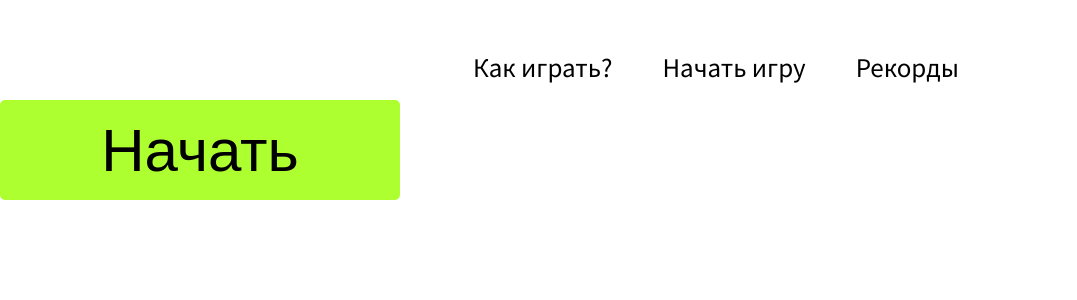
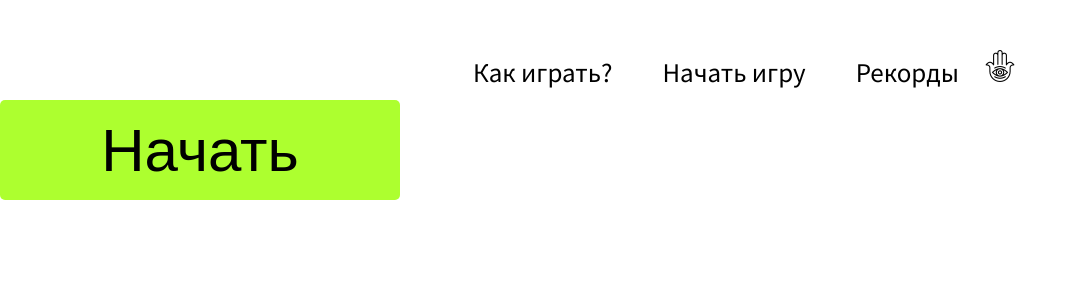
Before and after one commit to karjicoh987/mathgameonreact, a React (Create React App) app: page / in a window 1280 px wide. Shown: the top 300 px of the page, without its empty margins (0-1077 px from the left). Built offline with nearby package versions, Linux system fonts and the light colour scheme.

Commit message:
create Logo

```diff
--- a/src/components/NavPanel/Header.js
+++ b/src/components/NavPanel/Header.js
@@ -1,6 +1,7 @@
 import React, {Component} from 'react';
 import NavText from './NavText'
 import NavPanelData from '../Data/NalPanelData'
+import Logo from './logo.png'
 import './NavPanel.css'
 
 class Header extends Component{
@@ -12,6 +13,7 @@ class Header extends Component{
             <div className = "Text-body">
                 <div className = "text-content">
                     {TextList}
+                    <img src = {Logo}/>
                 </div>
             </div>
         )
```
Also changed, not shown: src/components/NavPanel/logo.png (added).
